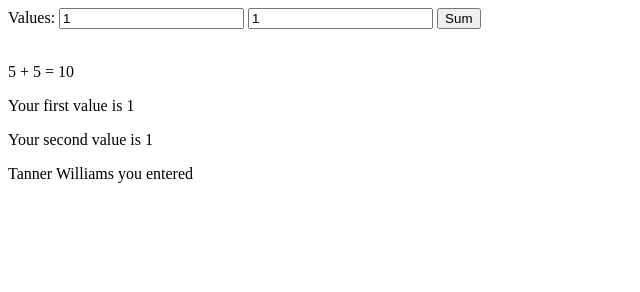
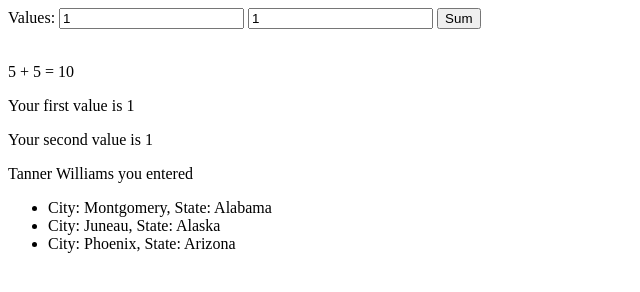
Before and after one commit to Tannerwill756/AngularPractice_I, a plain HTML site: page index.html in a window 1280 px wide. Shown: the whole page, without its empty margins (0-640 px from the left). Drawn offline with nearby package versions, Linux system fonts and the light colour scheme.

Commit message:
exam1 upd

```diff
--- a/index.html
+++ b/index.html
@@ -36,6 +36,12 @@
 
         <p>{{person.fName + " " + person.lName}} you entered</p>
 
+        <ul>
+            <li ng-repeat="capital in capitals">
+                {{'City: ' + capital.city + ', State: ' + capital.state}}
+            </li>
+        </ul>
+
     </div>
 
     <!-- Load the AngularJS library -->
```
Also changed, not shown: js/exam2.js (added).
